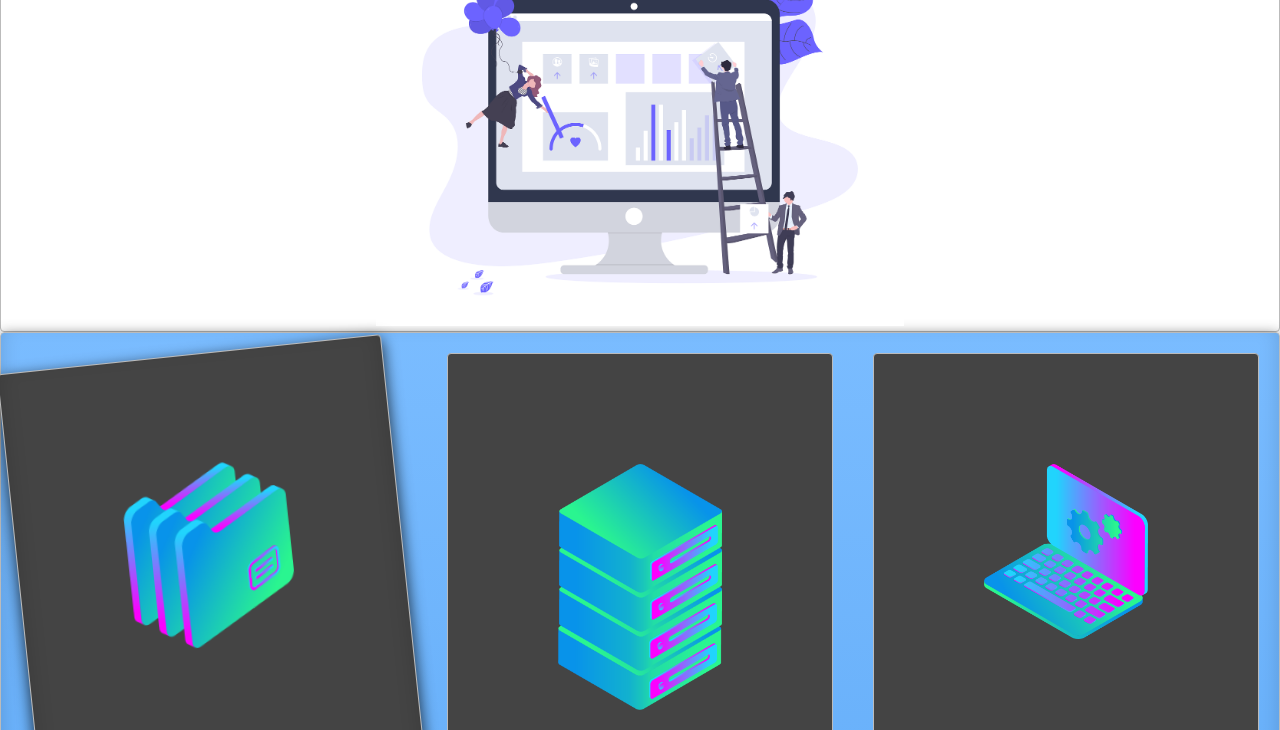
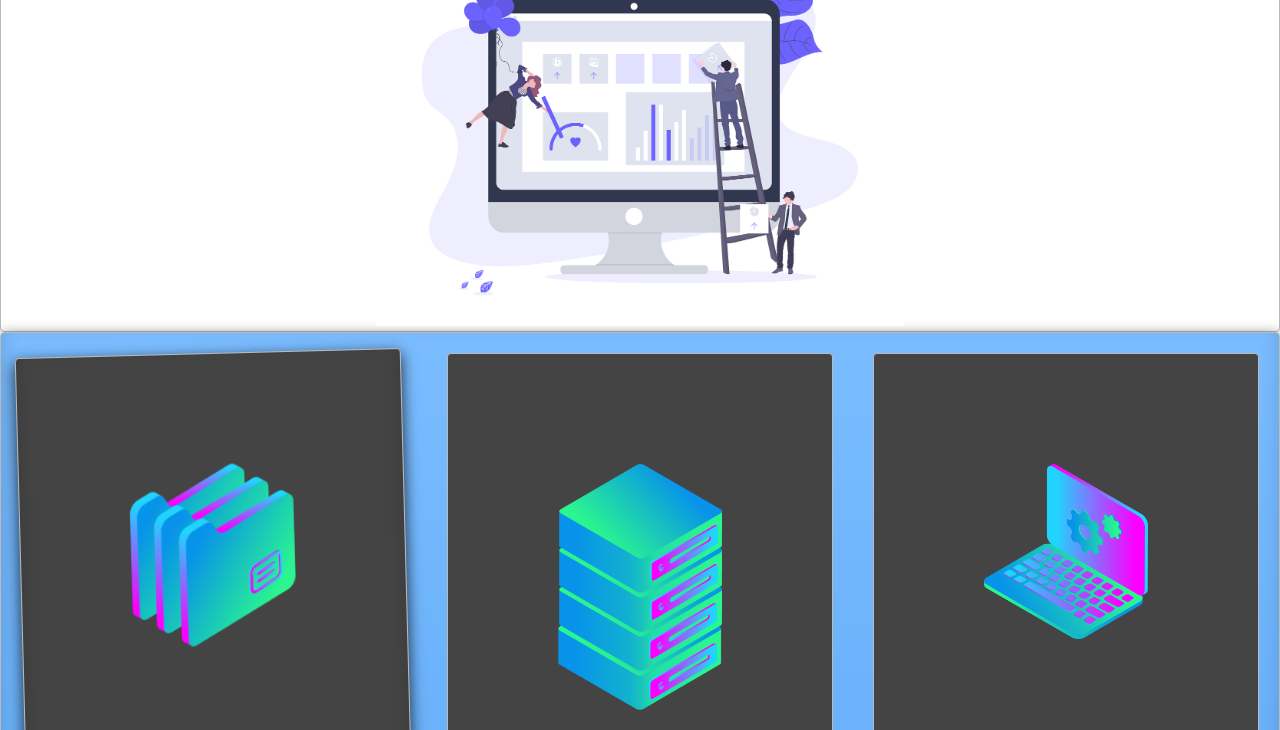
Before and after one commit to ttqureshi/layout-manager, a plain HTML site: page index.html in a window 1280 px wide. In both pictures the pointer is over the element 214 px from the left and 664 px from the top of the page. Shown: the part 70-800 px from the top of the page. Drawn offline with Linux system fonts and the light colour scheme.

Commit message:
Update style.css

```diff
--- a/style.css
+++ b/style.css
@@ -97,7 +97,7 @@ a {
     -moz-box-shadow:rgba(0,0,0,0.8) 0px 5px 15px, inset rgba(0,0,0,0.15) 0px -10px 20px;
     -o-box-shadow:rgba(0,0,0,0.8) 0px 5px 15px, inset rgba(0,0,0,0.15) 0px -10px 20px;
     box-shadow:rgba(0,0,0,0.8) 0px 5px 15px, inset rgba(0,0,0,0.15) 0px -10px 20px; */
-    transform: rotate(-6deg);
+    transform: rotate(-1.5deg);
     cursor: pointer;
 }
 
```
